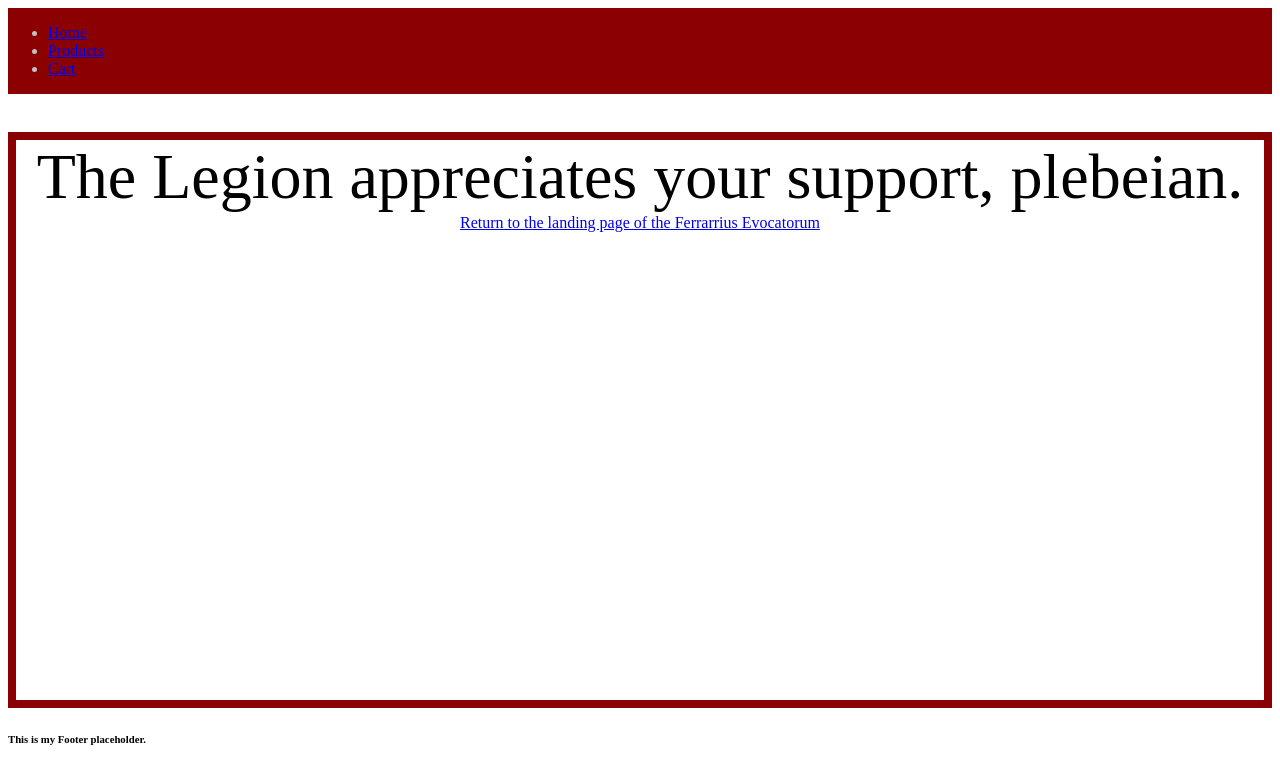
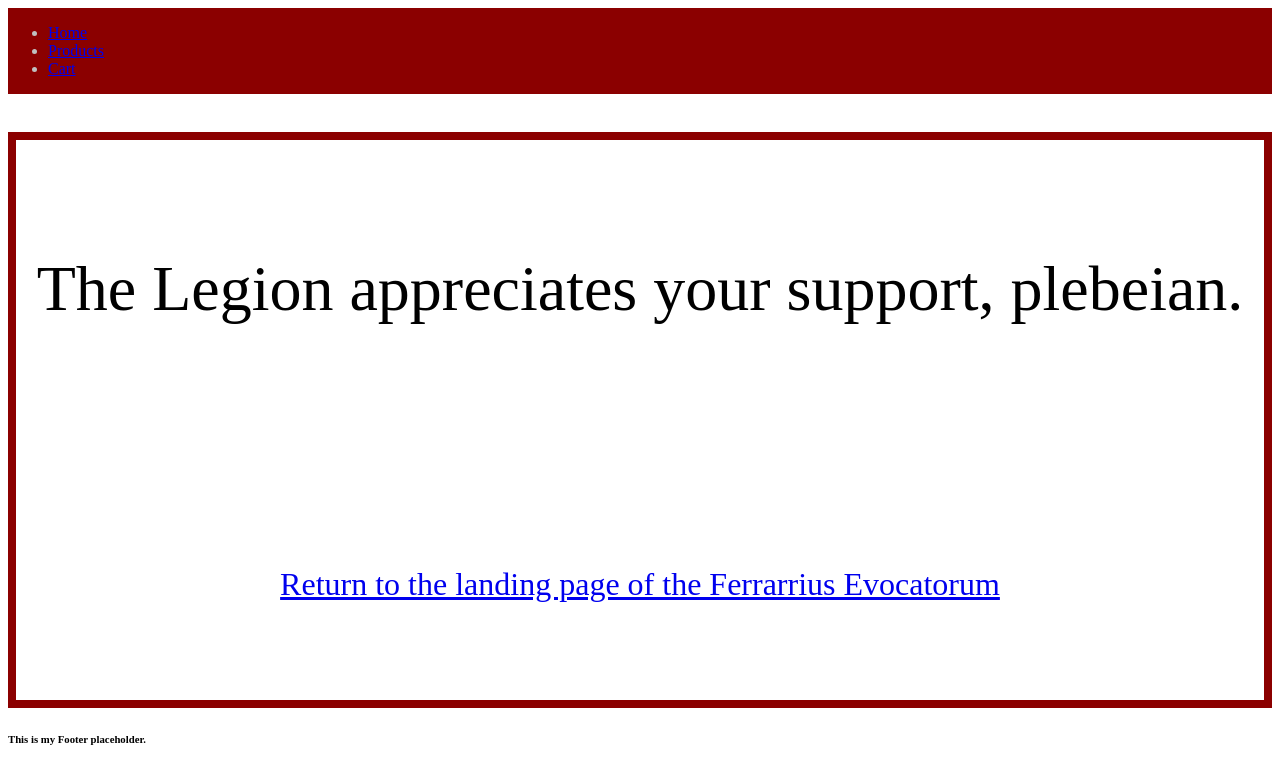
Before and after one commit to philippbinder/next-e-store, a Next.js app: page /thankyou in a window 1280 px wide. Shown: the top 784 px of the page. Built offline with nearby package versions, Linux system fonts and the light colour scheme.

Commit message:
Fix of the thankyou page of the spacing

```diff
--- a/pages/thankyou.js
+++ b/pages/thankyou.js
@@ -14,19 +14,25 @@ export default function ThankYouPage() {
           margin-top: 3%;
         `}
       >
-        <span
+        <div
           css={css`
             font-size: 8vh;
+            padding-top: 14vh;
             /* margin-top: 201px; */
           `}
         >
           The Legion appreciates your support, plebeian.
-        </span>
-        <span>
+        </div>
+        <div
+          css={css`
+            margin-top: 30vh;
+            font-size: 4vh;
+          `}
+        >
           <Link href="/">
             <a> Return to the landing page of the Ferrarrius Evocatorum </a>
           </Link>
-        </span>
+        </div>
       </div>
     </Layout>
   );
```
